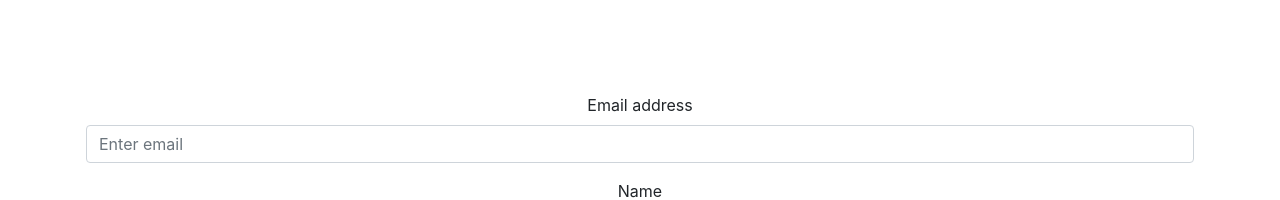
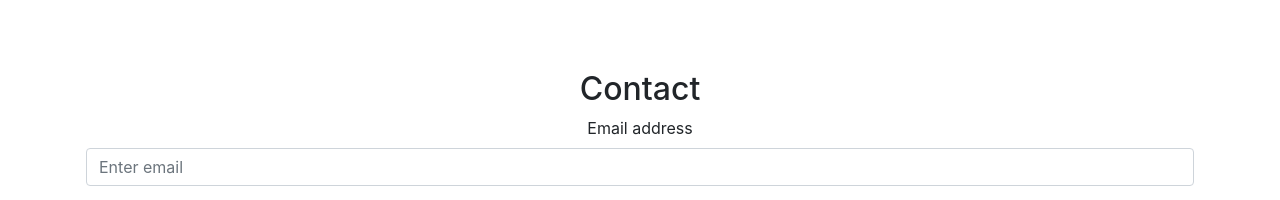
Before and after one commit to fernandobouchet/fernandobouchet.github.io, a React (Create React App) app: page / in a window 1280 px wide. Shown: the part 1801-2001 px from the top of the page. Built offline with nearby package versions, Linux system fonts and the light colour scheme; the HTML template or start-up script is replaced by a standard one.

Commit message:
Added Contact title

```diff
--- a/src/components/Contact/Contact.js
+++ b/src/components/Contact/Contact.js
@@ -5,6 +5,7 @@ function Contact() {
   return (
     <>
       <StyledContainer id="Contact">
+        <h2>Contact</h2>
         <Row>
           <Form>
             <Form.Group className="mb-3" controlId="formBasicEmail">
```
